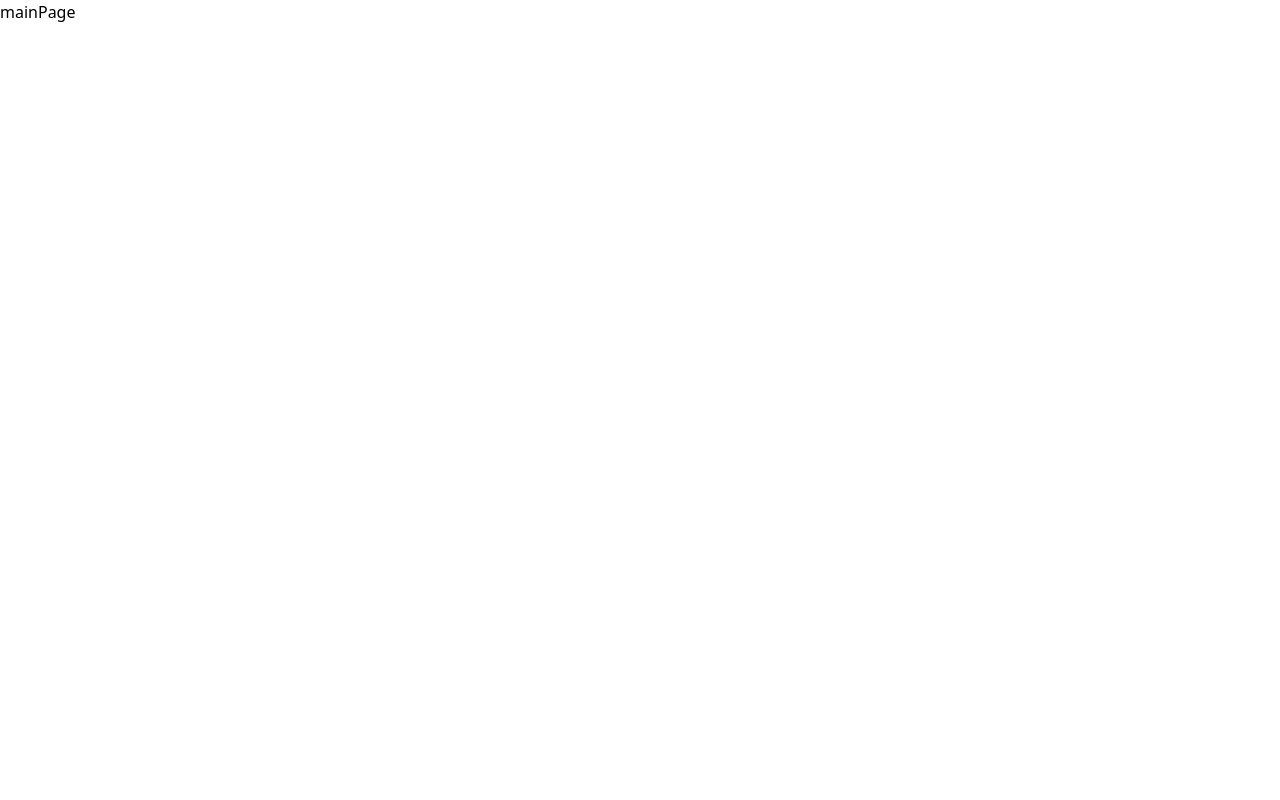
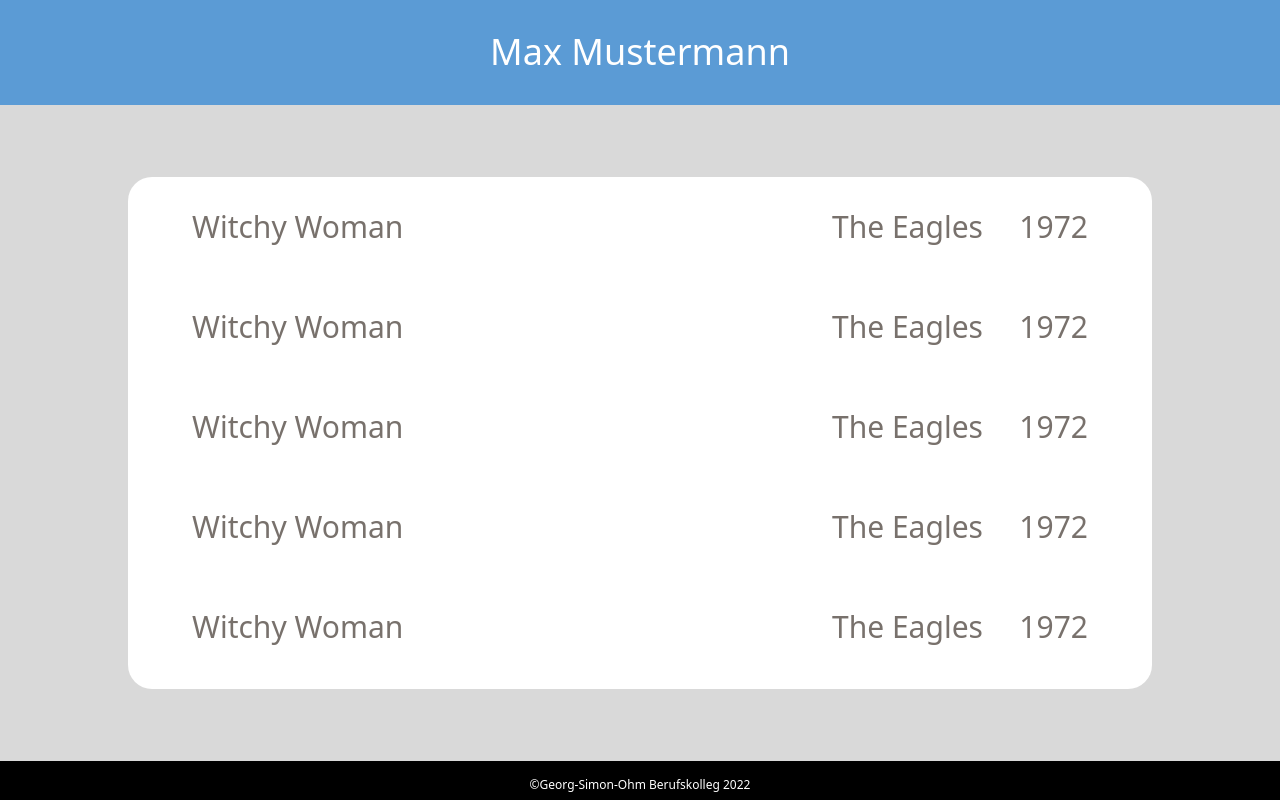
Before and after one commit to FI005GRP4RaumbetreuerApp/frontend, a React (Create React App) app: page /overview in a window 1280 px wide. Built offline with nearby package versions, Linux system fonts and the light colour scheme.

Commit message:
feat-frontend-6 landingpage work in progress

```diff
--- a/src/index.tsx
+++ b/src/index.tsx
@@ -2,6 +2,7 @@
 import './index.css'
 import { BrowserRouter as Router, Route, Switch } from 'react-router-dom'
 import { LoginPage } from './pages/LoginPage'
+import { Landingpage } from './pages/LoginPage/Landingpage'
 
 const root = ReactDOM.createRoot(document.getElementById('root'))
 root.render(
@@ -10,11 +11,9 @@
       <Route path="/" exact>
         <LoginPage />
       </Route>
-
       <Route path="/overview/" exact>
-        <div>mainPage </div>
+        <Landingpage />
       </Route>
-
       <Route path="/">
         <div>404</div>
       </Route>
--- /dev/null
+++ b/src/pages/LoginPage/Landingpage.tsx
@@ -0,0 +1,31 @@
+import { FC } from 'react'
+
+export const Landingpage: FC = () => {
+  return (
+    <div className="flex flex-col h-screen">
+      <div className="bg-primary h-32 w-full ">
+        <div className="flex flex-row justify-center mt-8">
+          <span className="flex text-white text-4xl">Max Mustermann</span>
+        </div>
+      </div>
+      <div className="px-32 flex flex-col w-full h-full bg-backgroundGray justify-center items-center">
+        <div className="overflow-y-scroll h-128 px-8 w-full bg-white rounded-3xl">
+          {[1, 2, 3, 4, 5, 6, 7, 8, 9, 10, 11, 12, 13, 14, 15, 16].map(() => (
+            <div className="hover:bg-gray-300 p-8 flex flex-row text-3xl text-stone-500 rounded-xl">
+              <div className="w-full">Witchy Woman</div>
+              <div className="justify-between w-2/5 flex flex-row">
+                <div>The Eagles</div>
+                <div>1972</div>
+              </div>
+            </div>
+          ))}
+        </div>
+      </div>
+      <div className="flex h-12 bg-black self-bottom text-xs justify-center">
+        <span className="text-white mt-4">
+          ©Georg-Simon-Ohm Berufskolleg 2022
+        </span>
+      </div>
+    </div>
+  )
+}
```
Also changed, not shown: 1 other file (tests, documents, lock files or other folders).
